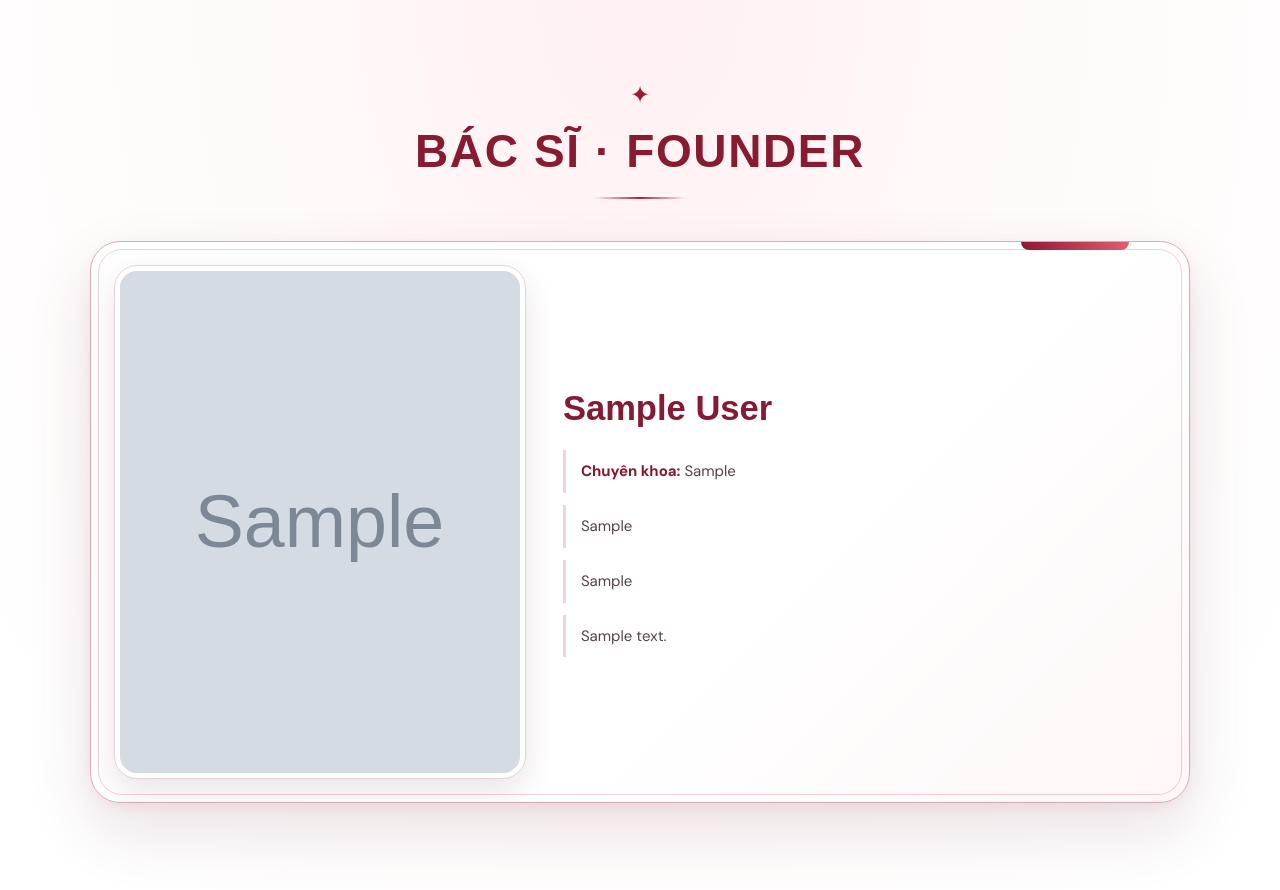
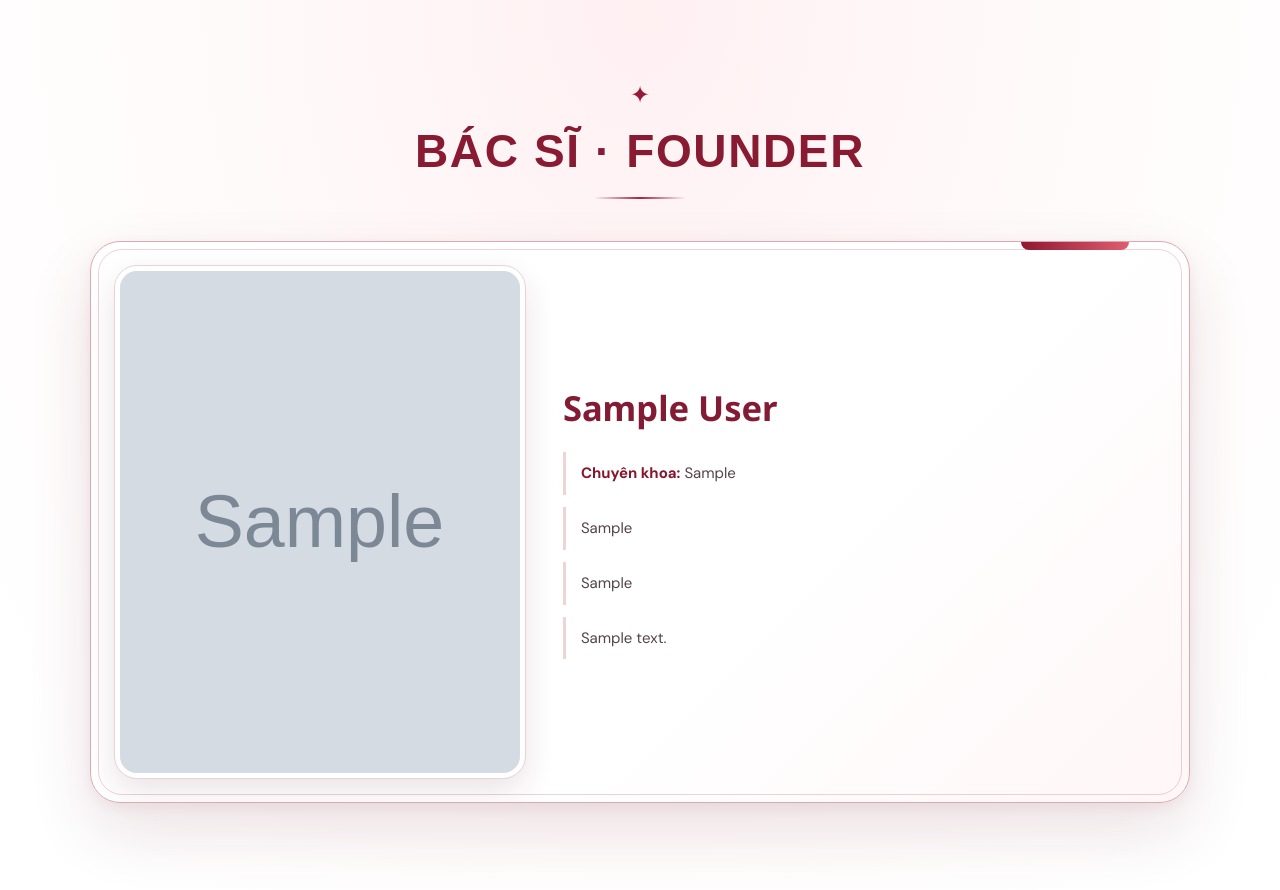
Before and after one commit to quangthanhservice-pixel/nha-khoa-thanh-phu, a FastAPI app: page / in a window 1280 px wide. Shown: the part 1977-2867 px from the top of the page. Run offline with FastAPI, Linux system fonts and the light colour scheme; tables that the repository leaves empty hold one stand-in row (values such as "Sample post"); grey boxes marked "Sample" are stand-in pictures.

Commit message:
Use Noto Sans for Vietnamese founder name rendering

```diff
--- a/static/home.css
+++ b/static/home.css
@@ -1,5 +1,5 @@
 
-@import url('https://fonts.googleapis.com/css2?family=DM+Sans:wght@400;500;600;700&family=Playfair+Display:wght@500;600;700&display=swap');
+@import url('https://fonts.googleapis.com/css2?family=DM+Sans:wght@400;500;600;700&family=Noto+Sans:wght@400;500;600;700;800&family=Playfair+Display:wght@500;600;700&display=swap');
 
 :root {
   --wine: #FF2338;
@@ -1805,3 +1805,6 @@ h2 { font-size: clamp(32px, 4vw, 48px); }
   .doctors-section .doctor-card { align-items:center; }
   .doctors-section .doctor-photo { align-self:center; width:100%; }
 }
+
+/* Doctor name: Vietnamese diacritics and consistent font rendering */
+.doctors-section .doctor-info h3.doctor-name { font-family:'Noto Sans',Arial,sans-serif; font-weight:700; font-synthesis:none; letter-spacing:normal; word-spacing:normal; line-height:1.4; }
```
